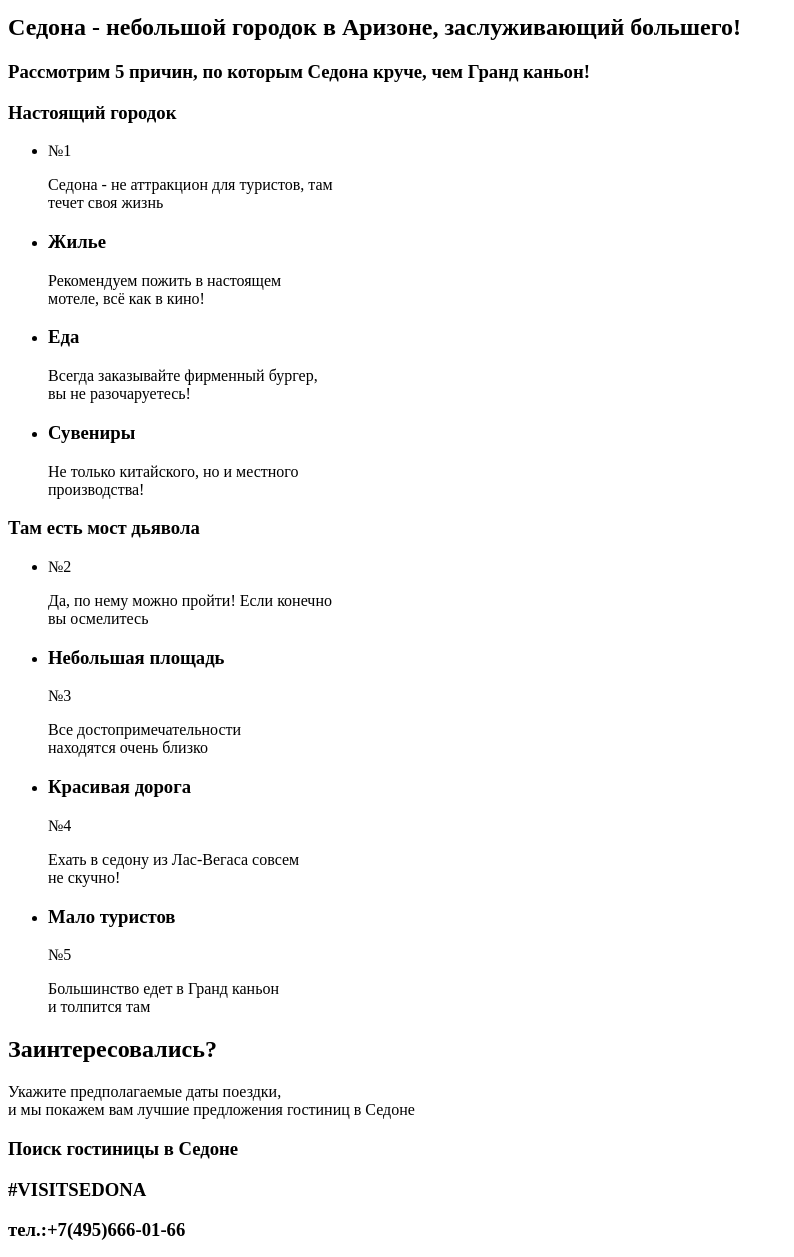
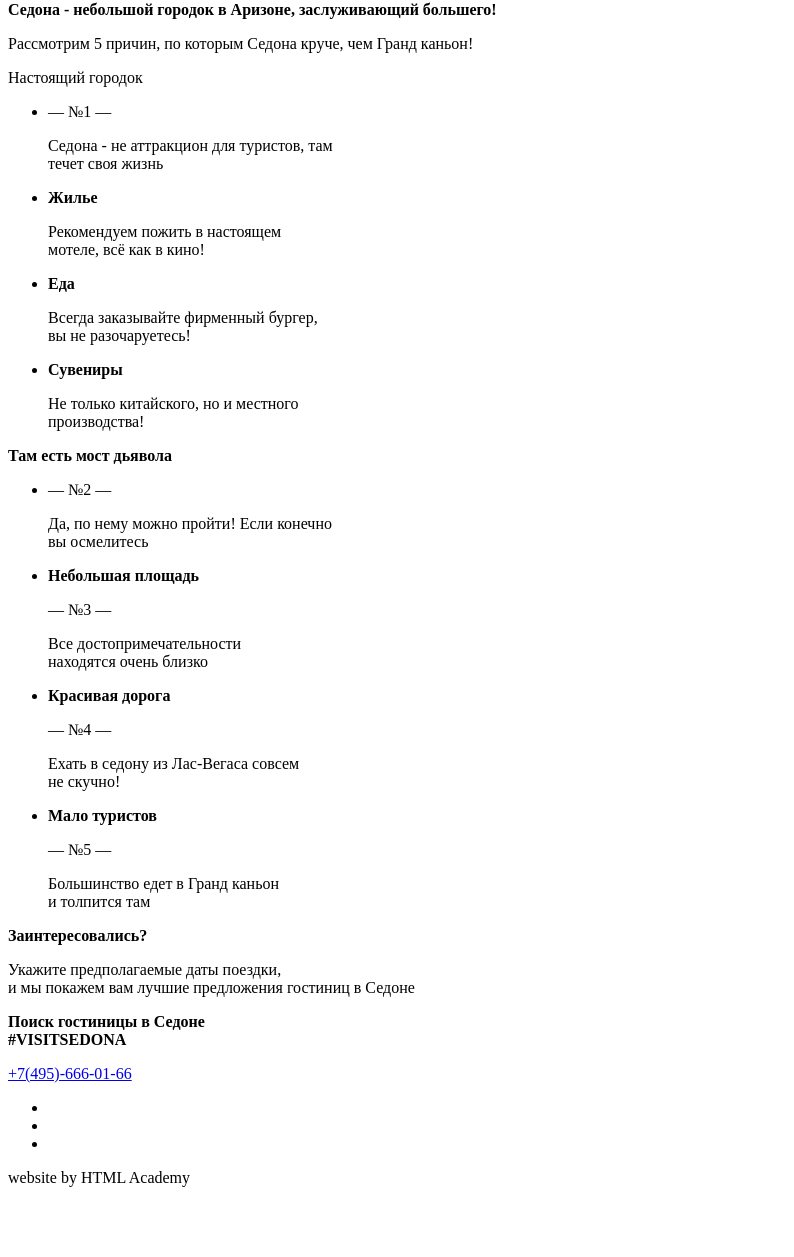
Before and after one commit to michaelhorn128/sedona, a plain HTML site: page index.html in a window 1280 px wide. Shown: the part 154-1411 px from the top of the page, without its empty margins (0-794 px from the left). After the commit the page ends 1357 px from the top, so only its background shows below. Drawn offline with Linux system fonts and the light colour scheme.

Commit message:
Небольшие правки

```diff
--- a/index.html
+++ b/index.html
@@ -15,44 +15,47 @@
                 <li><a href="blank.html">Гостиницы</a></li>
             </ul>
         </nav>
+        <!-- Тут будет картинка-->
     </header>
     <main>
-        <h1>SEDONA</h1>
+        <section>
+            <h1>Сайт города Седона</h1>
         <!-- Тут будет картинка-->
-<section>
-    <h2>Седона - небольшой городок в Аризоне, заслуживающий большего!</h2>
-        <h3>Рассмотрим 5 причин, по которым Седона круче, чем Гранд каньон!</h3>
-        <h3>Настоящий городок</h3>
+        </section>
+        <section>
+    <b>Седона - небольшой городок в Аризоне, заслуживающий большего!</b>
+        <p>Рассмотрим 5 причин, по которым Седона круче, чем Гранд каньон!</p>
+        <p>Настоящий городок</p>
         <!-- Тут будет картинка-->
-            <ul>
-                <li>
-            <p>№1</p>
+        <ul>
+            <li>
+            <p>&mdash; №1 &mdash;</p>
             <p>Седона - не аттракцион для туристов, там<br> течет своя жизнь </p>
-        </li>
+            </li>
         </ul>
 </section>
 <section>
     <ul>
        <li>
-           <h3>Жилье</h3>
+           <b>Жилье</b>
            <p>Рекомендуем пожить в настоящем<br> мотеле, всё как в кино!</p>
        </li>
        <li>
-           <h3>Еда</h3>
+           <b>Еда</b>
            <p>Всегда заказывайте фирменный бургер,<br> вы не разочаруетесь!</p>
        </li>
        <li>
-           <h3>Сувениры</h3>
+           <b>Сувениры</b>
            <p>Не только китайского, но и местного<br> производства!</p>
        </li>
     </ul>
 </section>
 <section>
-    <h3>Там есть мост дьявола</h3>
+    <b>Там есть мост дьявола</b>
     <!-- Тут будет картинка-->
     <ul>
         <li>
-            <p>№2</p>
+            <p>&mdash; №2 &mdash;</p>
             <p>Да, по нему можно пройти! Если конечно<br> вы осмелитесь </p>
         </li>
     </ul>
@@ -60,35 +63,35 @@
 <section>
     <ul>
         <li>
-            <h3>Небольшая площадь</h3>
-            <p>№3</p>
+            <b>Небольшая площадь</b>
+            <p>&mdash; №3 &mdash;</p>
             <p>Все достопримечательности<br> находятся очень близко</p>
         </li>
         <li>
-            <h3>Красивая дорога</h3>
-            <p>№4</p>
+            <b>Красивая дорога</b>
+            <p>&mdash; №4 &mdash;</p>
             <p>Ехать в седону из Лас-Вегаса совсем<br> не скучно!</p>
         </li>
         <li>
-            <h3>Мало туристов</h3>
-            <p>№5</p>
+            <b>Мало туристов</b>
+            <p>&mdash; №5 &mdash;</p>
             <p>Большинство едет в Гранд каньон<br> и толпится там</p>
         </li>
      </ul>
 <section>
-    <h2>Заинтересовались?</h2>
+    <b>Заинтересовались?</b>
     <p>Укажите предполагаемые даты поездки,<br> и мы покажем вам лучшие предложения гостиниц в Седоне</p>
 </section>
 <section>
-    <h3>Поиск гостиницы в Седоне</h3>
+    <b>Поиск гостиницы в Седоне</b>
     <!-- Блок с датами заезда-->
     <!-- Тут будет карта-->
 </section>
     </main>
     <footer>
         <section>
-        <h3>#VISITSEDONA</h3>
-        <h3>тел.:+7(495)666-01-66</h3>
+        <b>#VISITSEDONA</b>
+        <p><a href="tel:84956660166">+7(495)-666-01-66</a></p>
         </section>
         <section>
             <ul>
```
